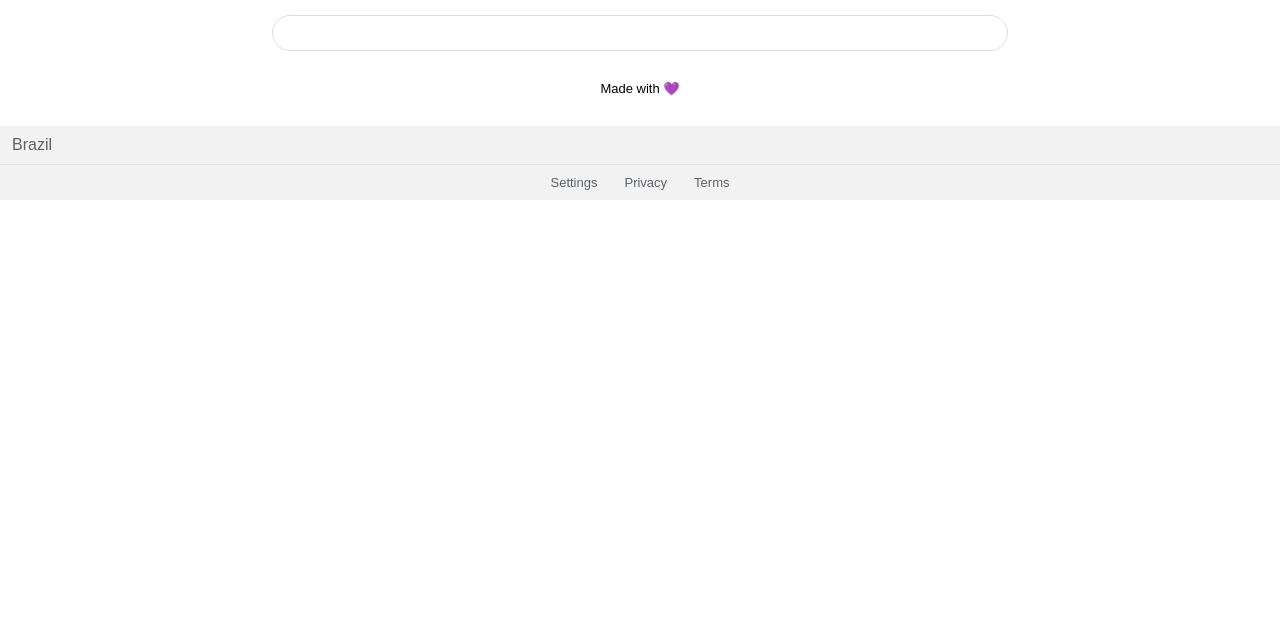
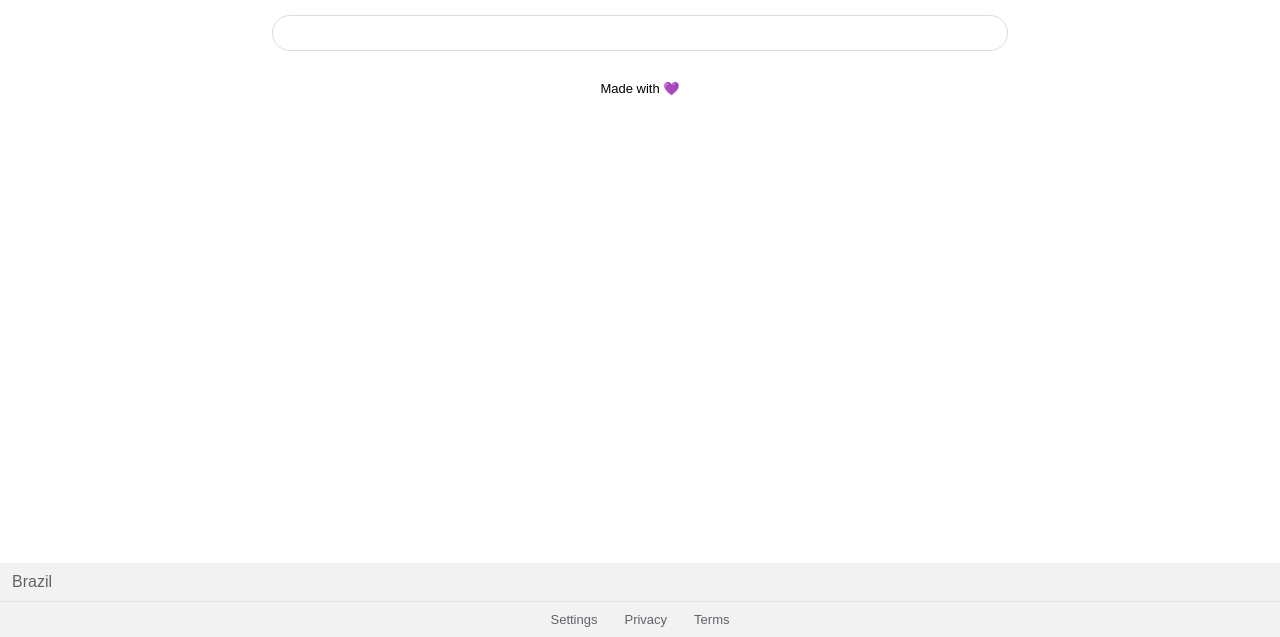
Before and after one commit to dyhalmeida/google-ui-clone, a plain HTML site: page index.html in a window 1280 px wide. Shown: the part 163-800 px from the top of the page. Drawn offline with Linux system fonts and the light colour scheme.

Commit message:
Ajustes de layout

```diff
--- a/style.css
+++ b/style.css
@@ -10,6 +10,17 @@ input {
   font-family: Arial, sans-serif;
 }
 
+html,
+body {
+  height: 100%;
+}
+
+body {
+  display: flex;
+  flex-direction: column;
+}
+
+/* Menu */
 .menu {
   width: 100%;
   height: 48px;
@@ -74,6 +85,7 @@ input {
 /* Main */
 .content {
   display: flex;
+  flex: 1;
   flex-direction: column;
   padding: 56px 8px 0;
   align-items: center;
```
